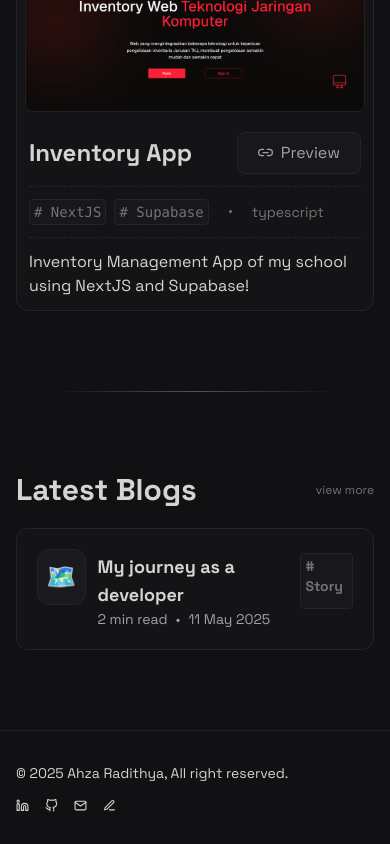
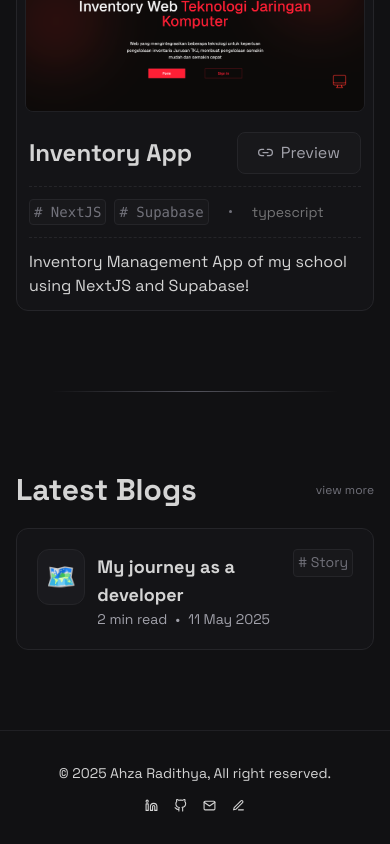
Before and after one commit to radithyaa/Personal-Website, a Next.js app: page / in a window 390 px wide. Shown: the part 1924-2768 px from the top of the page. Built offline with nearby package versions, Linux system fonts and the light colour scheme.

Commit message:
improve responsibe mobile

```diff
--- a/components/Layout/PostCard.tsx
+++ b/components/Layout/PostCard.tsx
@@ -6,7 +6,7 @@
   return (
     <div
       key={post.slug}
-      className="border border-[#252529] bg-[#141417] p-5 rounded-xl"
+      className="border overflow-hidden border-[#252529] bg-[#141417] p-5 rounded-xl"
     >
       <div className="flex justify-between">
         <div className="flex gap-3">
@@ -14,15 +14,17 @@
             {post.emoji}
           </div>
           <div className="mt-1">
+            <div className="flex-row w-full justify-between content-between flex">
             <Link
               href={`/writings/${post.slug}`}
               className="text-lg font-black flex gap-2"
             >
               {post.title}
-              <div className="block sm:hidden text-sm bg-[#18181b] border border-[#252529] rounded px-1 py-0.5 text-zinc-500">
-                # {post.tags}
+            </Link>{/*
+              <span className="text-nowrap hover:underline flex-nowrap max-h-6 sm:hidden text-sm bg-[#18181b] border border-[#252529] rounded px-1 py-0.5 text-zinc-500">
+                <a href={`/writings/tags/${post.tags}`}># {post.tags}</a>
+              </span> */}
               </div>
-            </Link>
             <ul className="text-zinc-400 flex items-center gap-2 text-sm">
               <li>{post.readTime} min read</li>
               <li>•</li>
@@ -31,7 +33,7 @@
           </div>
         </div>
         <Link
-          className=" hidden max-h-7 sm:flex gap-1 sm:flex-nowrap text-sm hover:underline bg-[#18181b] border border-[#252529] rounded px-1 py-0.5 text-zinc-500"
+          className="text-nowrap max-h-7 sm:flex gap-1 sm:flex-nowrap text-sm hover:underline bg-[#18181b] border border-[#252529] rounded px-1 py-0.5 text-zinc-500"
           href={`/writings/tags/${post.tags}`}
           aria-label={`Tag: ${post.tags}`}
         >
--- a/components/UI/Footer.tsx
+++ b/components/UI/Footer.tsx
@@ -7,7 +7,7 @@
 
   return (
     <footer className="border-t border-t-[#202024] py-8">
-      <div className="px-4 sm:mx-auto max-w-3xl sm:flex justify-between items-center">
+      <div className="px-4 sm:mx-auto max-w-3xl flex flex-col sm:flex-row justify-center sm:justify-between items-center">
         <p className="text-sm">
           © {new Date().getFullYear()} Ahza Radithya, All right reserved.
         </p>
--- a/components/UI/Navbar.tsx
+++ b/components/UI/Navbar.tsx
@@ -1,13 +1,11 @@
 "use client";
 
-import { usePathname } from "next/navigation";
 import Image from "next/image";
 import Link from "next/link";
 import { cn } from "@/libs/cn";
 import { Drawer } from "vaul";
 
 export default function Navbar() {
-  const pathname = usePathname();
 
   const Links = [
     {
@@ -74,8 +72,7 @@
                             key={idx}
                             href={nav.path}
                             className={cn(
-                              "border border-[#202024] rounded-lg py-3 text-center capitalize",
-                              pathname == nav.path ? "bg-[#202024]" : ""
+                              "border border-[#202024] rounded-lg py-3 text-center capitalize hover:bg-[#202024] "
                             )}
                           >
                             {nav.label}
```
